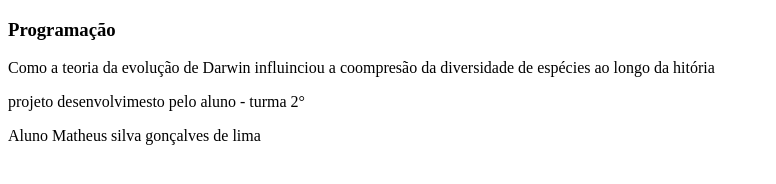
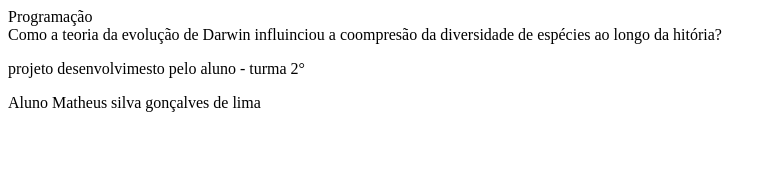
Before and after one commit to math9904/matheus2, a plain HTML site: page index.html in a window 1280 px wide. Shown: the whole page, without its empty margins (0-776 px from the left). Drawn offline with Linux system fonts and the light colour scheme.

Commit message:
Add files via upload

```diff
--- a/index.html
+++ b/index.html
@@ -8,14 +8,14 @@
 <body>
     <main>
         <section id="container">
-            <article class="cartao">
-              <div class="cartao__conteudo">
+            <article class="cartao=
+              <div class="cartao__conteudo=
                 <h3>Programação</h3>
                 <div class="cartao__conteudo__pergunta">
-                    Como a teoria da evolução de Darwin influinciou a coompresão da diversidade de espécies ao longo da hitória
+                    Como a teoria da evolução de Darwin influinciou a coompresão da diversidade de espécies ao longo da hitória?
                 </div>
-              </div>
-            </article>
+            </div class="cartao__conteudo__pergunta">
+              <div
         </section>
         </main>
         <footer>
```
